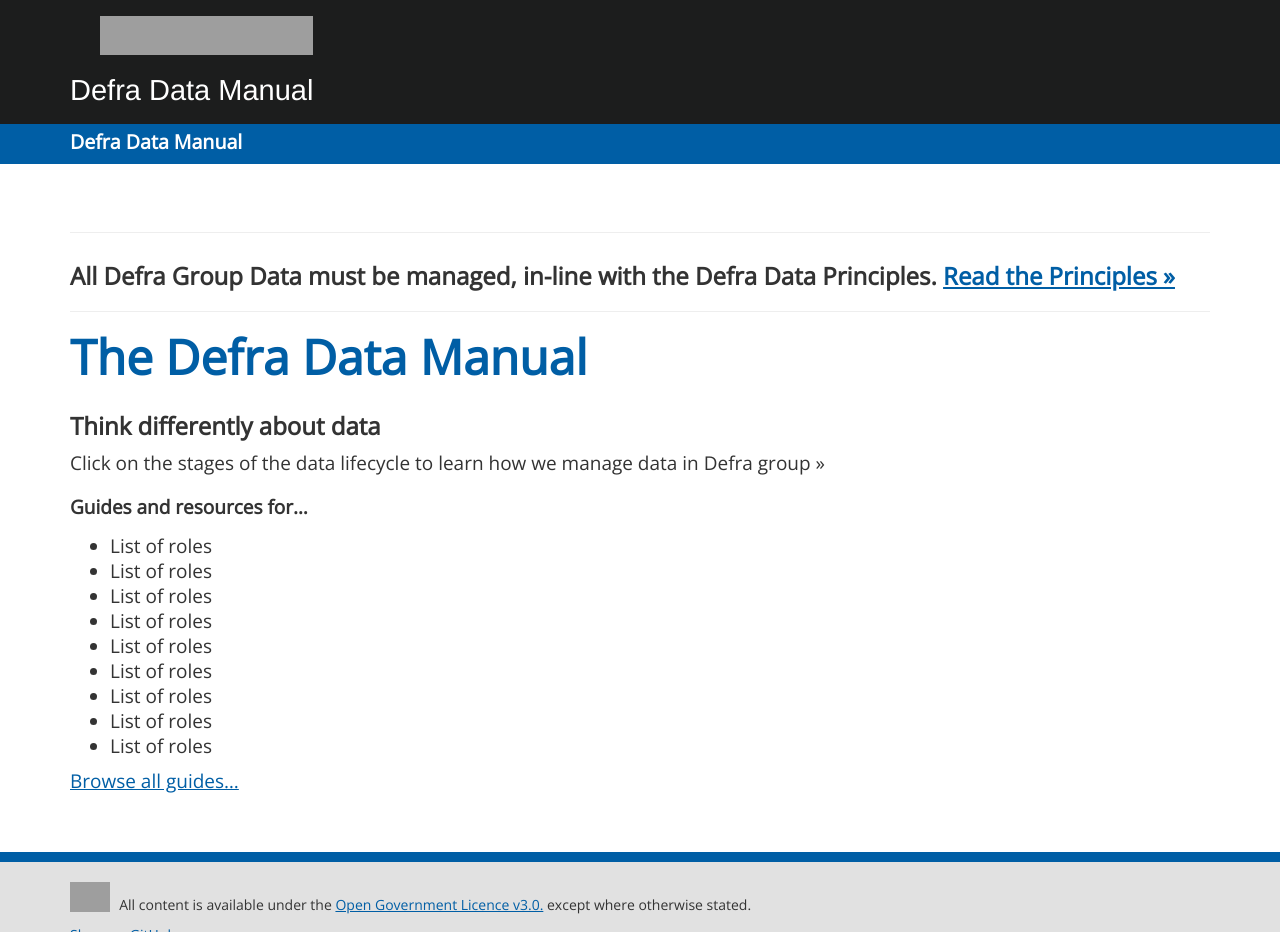
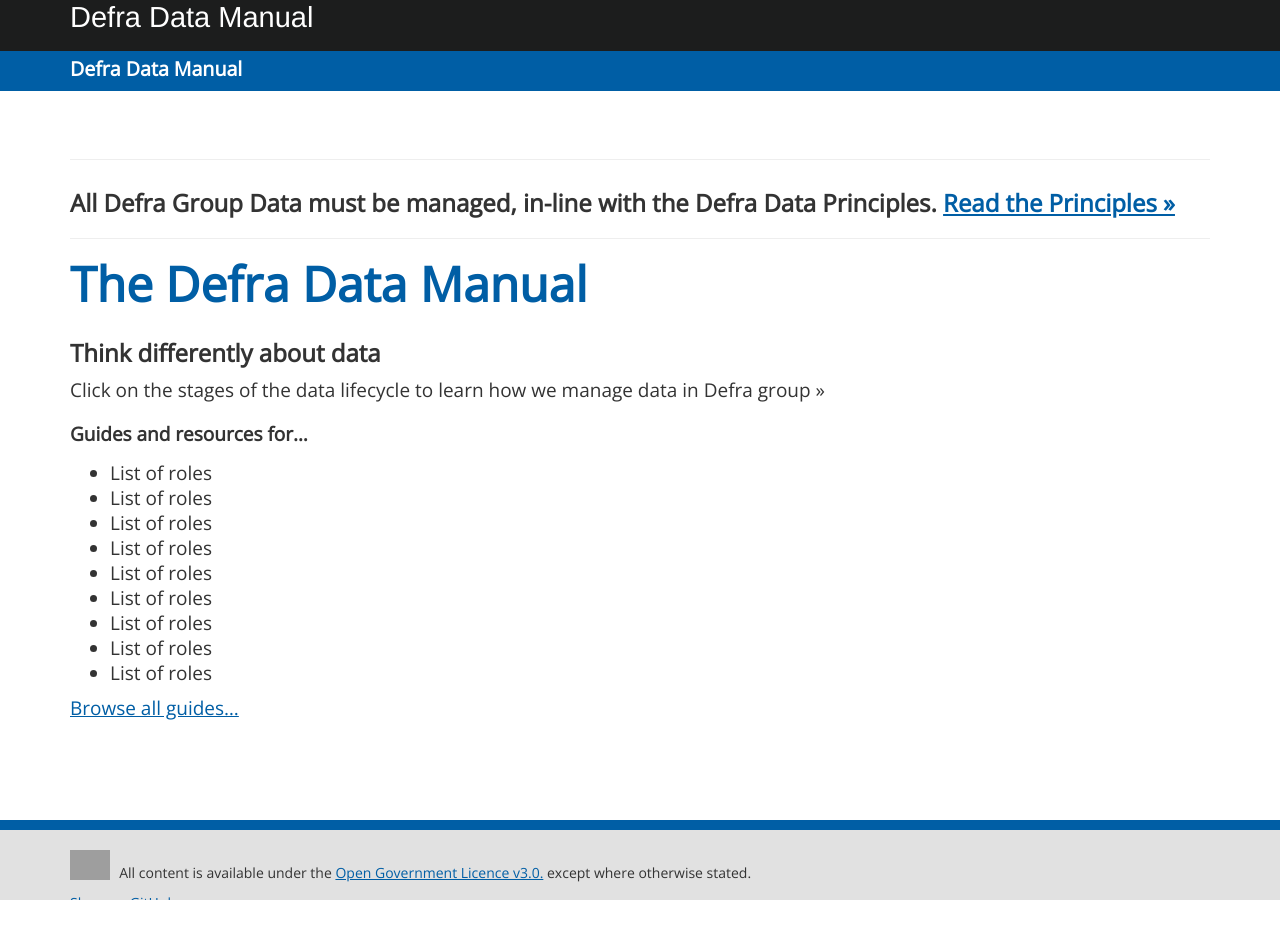
Before and after one commit to andjnewman/DDM, a Jekyll site: the page built from index.md, in a window 1280 px wide. Built offline with Jekyll 4.4.1, drawn with Linux system fonts in a browser that asks for light colours; after the commit the page ends 900 px from its top, so only the background shows below that.

Commit message:
Update default.html

```diff
--- a/_layouts/default.html
+++ b/_layouts/default.html
@@ -11,7 +11,6 @@
         <header>
             <div id="blackbar">
                 <div class="container">
-                    <a class="brand" href="http://data.gov.uk"></a>
 			<h1 color="white">Defra Data Manual</h1>
                 </div>
             </div>
```
